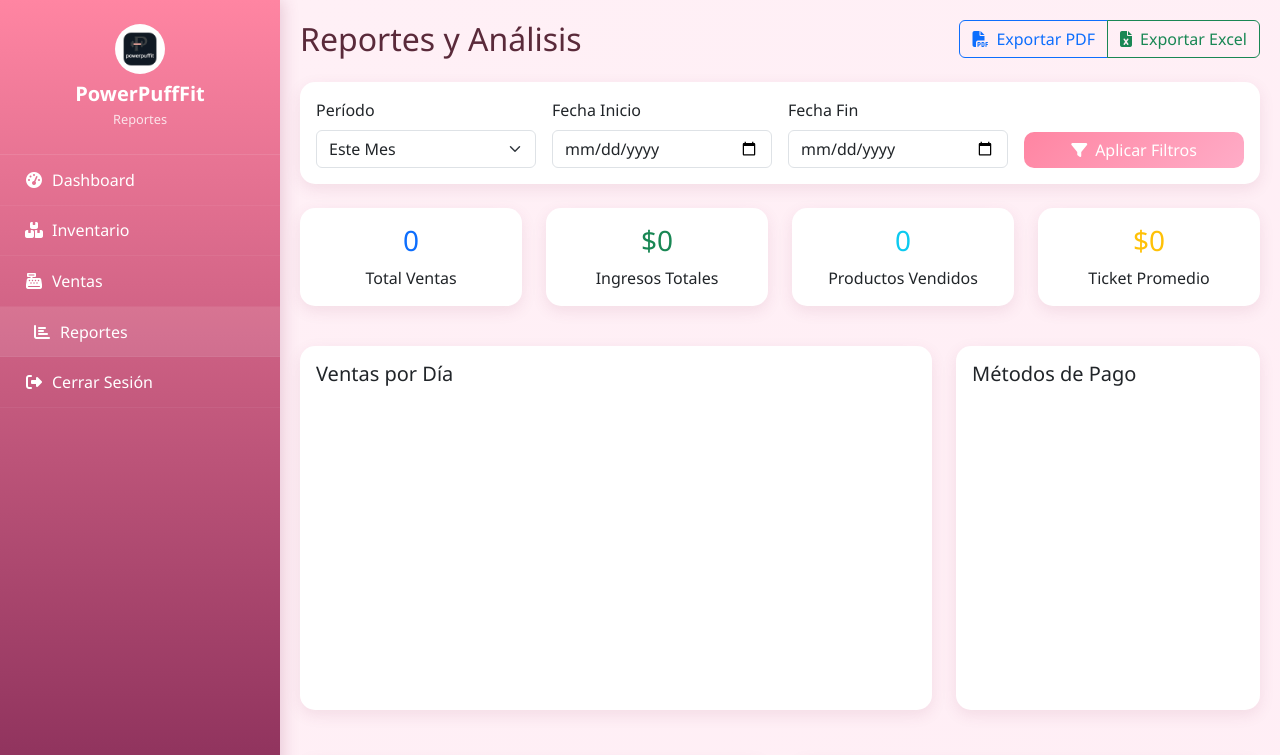
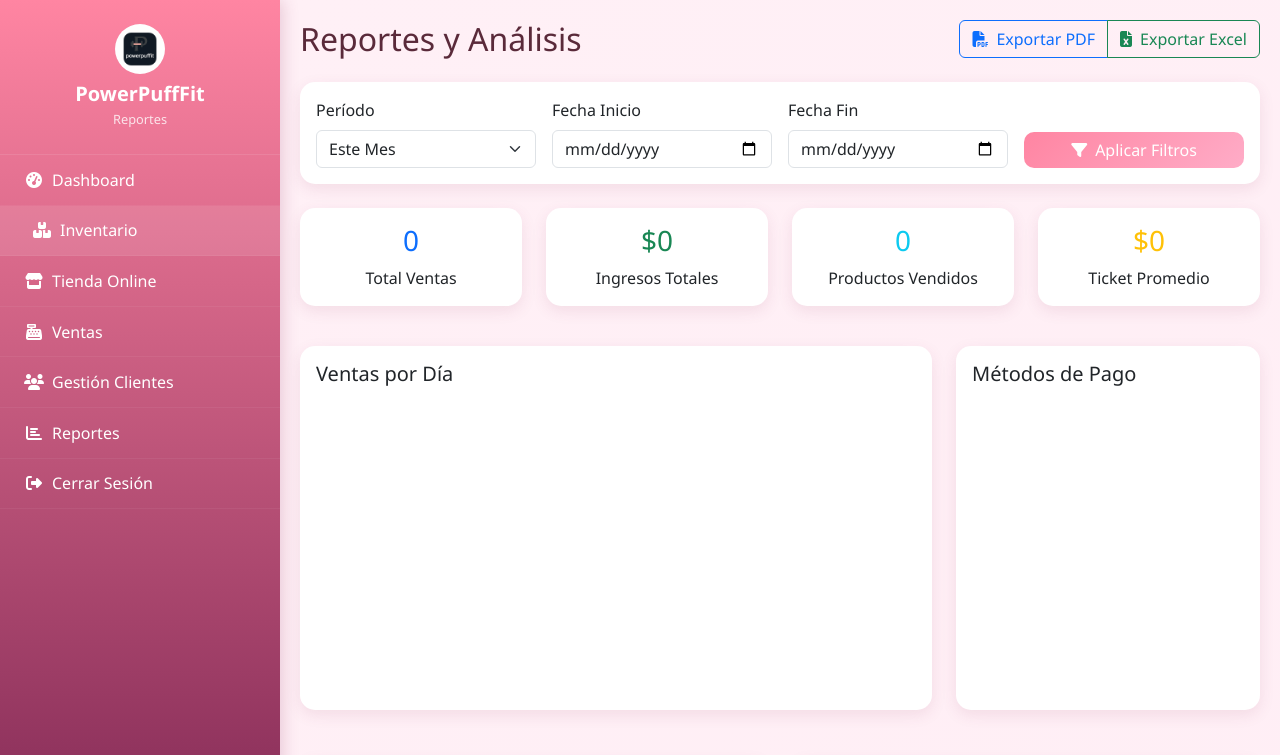
Before and after one commit to fabianmm83/powerpuffit, a plain HTML site: page public/reportes.html in a window 1280 px wide. Shown: the top 755 px of the page. Drawn offline with nearby package versions, Linux system fonts and the light colour scheme; no server answers.

Commit message:
consistencia de nav bar

```diff
--- a/public/reportes.html
+++ b/public/reportes.html
@@ -297,13 +297,19 @@ body {
                 <a class="nav-link" href="dashboard.html">
                     <i class="fas fa-tachometer-alt me-2"></i>Dashboard
                 </a>
-                <a class="nav-link" href="inventario.html">
+                <a class="nav-link active" href="inventario.html">
                     <i class="fas fa-boxes me-2"></i>Inventario
+                </a>
+                <a class="nav-link" href="tienda.html">
+                    <i class="fas fa-store me-2"></i>Tienda Online
                 </a>
                 <a class="nav-link" href="ventas.html">
                     <i class="fas fa-cash-register me-2"></i>Ventas
                 </a>
-                <a class="nav-link active" href="reportes.html">
+                <a class="nav-link" href="clientes.html" >
+                    <i class="fas fa-users me-2"></i>Gestión Clientes
+                </a>
+                <a class="nav-link" href="reportes.html">
                     <i class="fas fa-chart-bar me-2"></i>Reportes
                 </a>
                 <a class="nav-link text-danger mt-auto" href="#" id="logoutBtn">
```
Also changed, not shown: public/clientes.html (+8 -4 lines), public/dashboard.html (+4 -7 lines), public/inventario.html (+1 -1 lines), public/ventas.html (+8 -5 lines).
